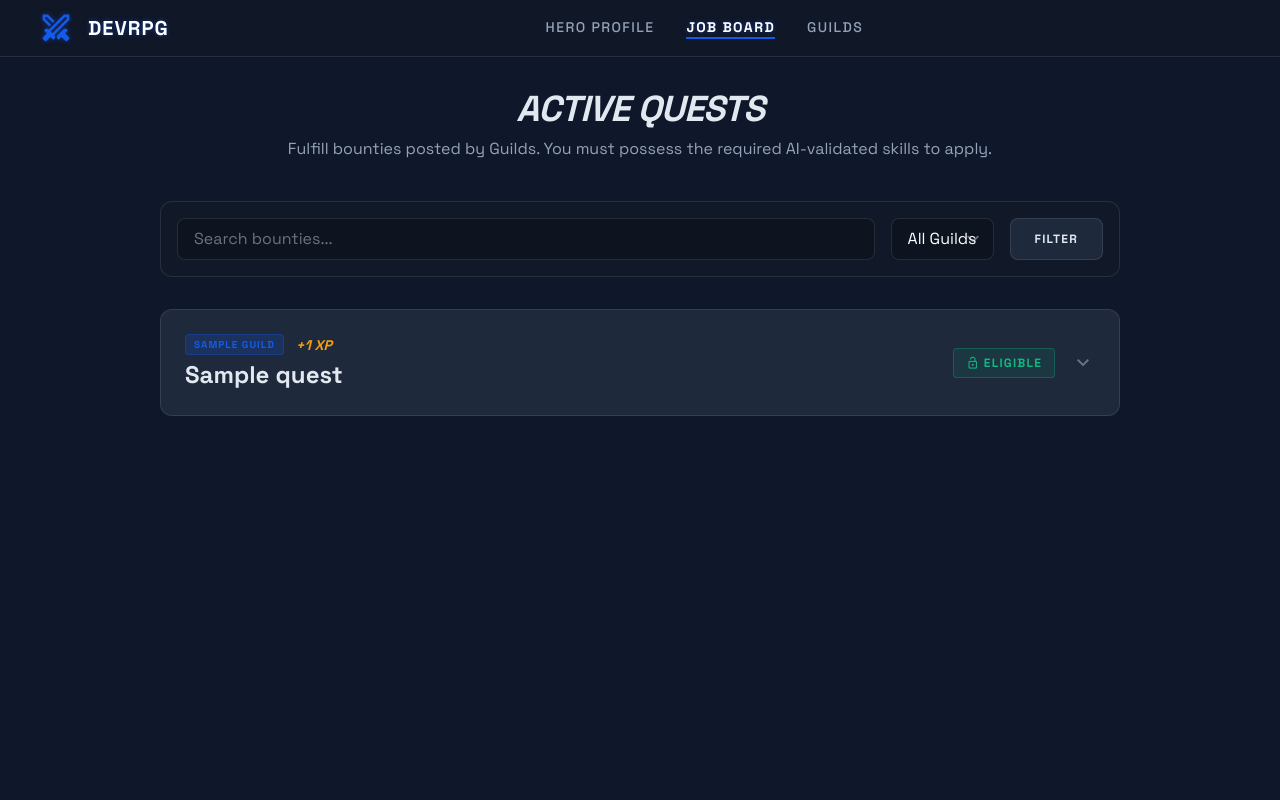
After one commit to ShownShaiju/DevRPG, a Django app: page /guilds/quests/ in a window 1280 px wide. The commit adds this page. Run offline with Django 5.2, Linux system fonts and the light colour scheme; a user stored in the database is signed in; data comes from the database, SQL or seed files in the repository; tables that the repository leaves empty hold one stand-in row (values such as "Sample post"); parts of the project's set-up code (start-up, migrations or seed data) failed here and were passed over; some libraries are stand-ins or nearby versions.

Commit message:
Feat:Added Jobs field

```diff
--- a/guilds/templates/guilds/dashboard.html
+++ b/guilds/templates/guilds/dashboard.html
@@ -48,7 +48,7 @@
             <nav class="hidden md:flex items-center gap-6 text-sm font-medium uppercase tracking-widest text-slate-400">
                 <a class="hover:text-primary transition-colors" href="{% url 'dashboard' %}">Dashboard</a>
                 <a class="text-primary border-b-2 border-primary" href="{% url 'guild_dashboard' %}">Guilds</a>
-                <a class="hover:text-primary transition-colors" href="#">Quests</a>
+                <a class="hover:text-primary transition-colors" href="{% url 'quest_board' %}">Quests</a>
             </nav>
         </div>
         <div class="flex items-center gap-4">
--- /dev/null
+++ b/guilds/templates/guilds/quest_board.html
@@ -0,0 +1,139 @@
+{% load static %}
+<!DOCTYPE html>
+<html class="dark" lang="en">
+<head>
+    <meta charset="utf-8"/>
+    <meta content="width=device-width, initial-scale=1.0" name="viewport"/>
+    <title>Quest Board | DevRPG</title>
+    <script src="https://cdn.tailwindcss.com?plugins=forms,container-queries"></script>
+    <link href="https://fonts.googleapis.com/css2?family=Space+Grotesk:wght@300;400;500;600;700&display=swap" rel="stylesheet"/>
+    <link href="https://fonts.googleapis.com/css2?family=Material+Symbols+Outlined:wght,FILL@100..700,0..1&display=swap" rel="stylesheet"/>
+    <script id="tailwind-config">
+        tailwind.config = {
+            darkMode: "class",
+            theme: { extend: { colors: { "primary": "#135bec", "background-dark": "#0f172a", "surface-dark": "#1e293b", "surface-darker": "#111827" }, fontFamily: { "display": ["Space Grotesk"] } } }
+        }
+    </script>
+    <style>
+        body { font-family: 'Space Grotesk', sans-serif; }
+        .neon-text { text-shadow: 0 0 5px rgba(19, 91, 236, 0.5); }
+    </style>
+</head>
+<body class="bg-background-dark font-display text-slate-200 min-h-screen flex flex-col">
+
+<header class="sticky top-0 z-50 flex items-center justify-between border-b border-white/10 bg-surface-darker/90 backdrop-blur-md px-6 py-3 lg:px-10">
+    <div class="flex items-center gap-4 text-white">
+        <div class="size-8 text-primary neon-text"><span class="material-symbols-outlined text-[32px]">swords</span></div>
+        <h2 class="text-white text-xl font-bold tracking-wider uppercase neon-text">DevRPG</h2>
+    </div>
+    <nav class="hidden md:flex flex-1 justify-center gap-8">
+        <a class="text-slate-400 hover:text-white transition-colors text-sm font-medium uppercase tracking-widest" href="{% url 'dashboard' %}">Hero Profile</a>
+        <a class="text-white neon-text text-sm font-bold uppercase tracking-widest border-b-2 border-primary" href="{% url 'quest_board' %}">Job Board</a>
+        <a class="text-slate-400 hover:text-white transition-colors text-sm font-medium uppercase tracking-widest" href="{% url 'guild_dashboard' %}">Guilds</a>
+    </nav>
+</header>
+
+<main class="w-full max-w-5xl mx-auto p-6 lg:p-8">
+    <div class="mb-10 text-center">
+        <h1 class="text-4xl font-black uppercase tracking-tight italic mb-2">Active Quests</h1>
+        <p class="text-slate-400">Fulfill bounties posted by Guilds. You must possess the required AI-validated skills to apply.</p>
+    </div>
+
+    <div class="bg-surface-darker border border-white/10 p-4 rounded-xl flex gap-4 mb-8">
+        <input type="text" placeholder="Search bounties..." class="flex-1 bg-black/20 border border-white/10 rounded-lg px-4 py-2 text-white focus:outline-none focus:border-primary">
+        <select class="bg-black/20 border border-white/10 rounded-lg px-4 py-2 text-white outline-none">
+            <option>All Guilds</option>
+        </select>
+        <button class="bg-surface-dark border border-white/10 px-6 py-2 rounded-lg font-bold uppercase tracking-widest text-xs hover:bg-white/5 transition">Filter</button>
+    </div>
+
+    <div class="space-y-4">
+        {% for quest in quests %}
+        <div class="bg-surface-dark border border-white/10 rounded-xl overflow-hidden transition-all hover:border-primary/40">
+            <div class="p-6 flex flex-col md:flex-row items-center justify-between gap-6 cursor-pointer" onclick="toggleDetails('quest-{{ quest.id }}')">
+                <div class="flex-1">
+                    <div class="flex items-center gap-3 mb-1">
+                        <span class="px-2 py-0.5 bg-primary/20 text-primary text-[10px] font-black rounded border border-primary/30 uppercase tracking-widest">{{ quest.guild.name }}</span>
+                        <span class="text-amber-500 font-bold text-sm italic">+{{ quest.xp_reward }} XP</span>
+                    </div>
+                    <h3 class="text-2xl font-bold">{{ quest.title }}</h3>
+                </div>
+
+                <div class="flex items-center gap-4">
+                    {% if quest.is_eligible %}
+                        <span class="px-3 py-1 bg-emerald-500/10 text-emerald-500 border border-emerald-500/30 rounded text-xs font-bold uppercase tracking-widest flex items-center gap-1">
+                            <span class="material-symbols-outlined text-sm">lock_open</span> Eligible
+                        </span>
+                    {% else %}
+                        <span class="px-3 py-1 bg-red-500/10 text-red-500 border border-red-500/30 rounded text-xs font-bold uppercase tracking-widest flex items-center gap-1">
+                            <span class="material-symbols-outlined text-sm">lock</span> Locked
+                        </span>
+                    {% endif %}
+                    <span class="material-symbols-outlined text-slate-500 transform transition-transform duration-300" id="icon-{{ quest.id }}">expand_more</span>
+                </div>
+            </div>
+
+            <div id="quest-{{ quest.id }}" class="hidden border-t border-white/5 bg-black/20 p-6">
+                <p class="text-slate-300 text-sm leading-relaxed mb-6">{{ quest.description }}</p>
+
+                <h4 class="text-xs font-bold uppercase tracking-widest text-slate-500 mb-3">Skill Requirements:</h4>
+                <div class="flex flex-col gap-2 mb-6">
+                    {% for req in quest.requirements.all %}
+                        <div class="flex items-center justify-between bg-surface-darker border {% if req.is_met %}border-emerald-500/30{% else %}border-red-500/30{% endif %} rounded p-3">
+                            <div class="flex items-center gap-3">
+                                <span class="material-symbols-outlined {% if req.is_met %}text-emerald-500{% else %}text-red-500{% endif %}">
+                                    {% if req.is_met %}check_circle{% else %}cancel{% endif %}
+                                </span>
+                                <span class="font-bold">{{ req.skill.name }}</span>
+                            </div>
+                            <div class="text-xs font-mono">
+                                <span class="text-slate-400">Required: Lv.{{ req.minimum_level }}</span>
+                                <span class="mx-2 text-white/20">|</span>
+                                <span class="{% if req.is_met %}text-emerald-500{% else %}text-red-500{% endif %}">Your Level: {{ req.user_level }}</span>
+                            </div>
+                        </div>
+                    {% empty %}
+                        <p class="text-slate-500 text-sm italic">No specific skills required.</p>
+                    {% endfor %}
+                </div>
+
+                <div class="flex justify-end">
+                    {% if quest.is_eligible %}
+                        <button class="bg-primary hover:bg-blue-600 text-white font-bold py-3 px-8 rounded-lg uppercase tracking-widest shadow-[0_0_15px_rgba(19,91,236,0.4)] transition-all">
+                            Submit Application
+                        </button>
+                    {% else %}
+                        <button class="bg-surface-dark text-slate-500 border border-slate-700 font-bold py-3 px-8 rounded-lg uppercase tracking-widest cursor-not-allowed" disabled title="You must level up your skills to apply.">
+                            Requirements Not Met
+                        </button>
+                    {% endif %}
+                </div>
+            </div>
+        </div>
+        {% empty %}
+        <div class="text-center py-20 text-slate-500 border border-dashed border-white/10 rounded-xl">
+            <span class="material-symbols-outlined text-4xl mb-4">work_off</span>
+            <p>No active quests available on the network.</p>
+        </div>
+        {% endfor %}
+    </div>
+</main>
+
+<script>
+    function toggleDetails(questId) {
+        const detailsDiv = document.getElementById(questId);
+        const iconId = 'icon-' + questId.split('-')[1];
+        const icon = document.getElementById(iconId);
+
+        if (detailsDiv.classList.contains('hidden')) {
+            detailsDiv.classList.remove('hidden');
+            icon.style.transform = 'rotate(180deg)';
+        } else {
+            detailsDiv.classList.add('hidden');
+            icon.style.transform = 'rotate(0deg)';
+        }
+    }
+</script>
+
+</body>
+</html>
--- a/guilds/urls.py
+++ b/guilds/urls.py
@@ -6,4 +6,5 @@ urlpatterns = [
     path('join/<int:guild_id>/', views.join_guild, name='join_guild'),
     path('leave/', views.leave_guild, name='leave_guild'),
     path('create/', views.create_guild, name='create_guild'),
+    path('quests/', views.quest_board, name='quest_board'),
 ]
--- a/guilds/views.py
+++ b/guilds/views.py
@@ -3,6 +3,7 @@ from django.contrib.auth.decorators import login_required
 from django.contrib import messages
 from django.utils.text import slugify
 from .models import Guild, Quest
+from core.models import UserSkill
 
 @login_required
 def guild_dashboard(request):
@@ -84,3 +85,36 @@ def create_guild(request):
         return redirect('guild_dashboard')
 
     return render(request, 'guilds/create_guild.html')
+
+@login_required
+def quest_board(request):
+    """The global job board where players browse available bounties."""
+
+    # 1. Map the user's current skills into a fast dictionary {skill_id: level}
+    user_skills_dict = {
+        us.skill.id: us.level
+        for us in UserSkill.objects.filter(user=request.user).select_related('skill')
+    }
+
+    # 2. Fetch all active quests and their requirements
+    quests = Quest.objects.filter(is_active=True).select_related('guild').prefetch_related('requirements__skill').order_by('-created_at')
+
+    # 3. Calculate Eligibility
+    for quest in quests:
+        quest.is_eligible = True
+        quest.missing_skills = []
+
+        for req in quest.requirements.all():
+            user_level = user_skills_dict.get(req.skill.id, 0)
+
+            req.user_level = user_level
+            req.is_met = user_level >= req.minimum_level
+
+            if not req.is_met:
+                quest.is_eligible = False
+                quest.missing_skills.append(f"Lv.{req.minimum_level} {req.skill.name}")
+
+    context = {
+        'quests': quests,
+    }
+    return render(request, 'guilds/quest_board.html', context)
```
Also changed, not shown: core/templates/core/dashboard.html (+50 -8 lines), core/utils.py (+30 -5 lines).
